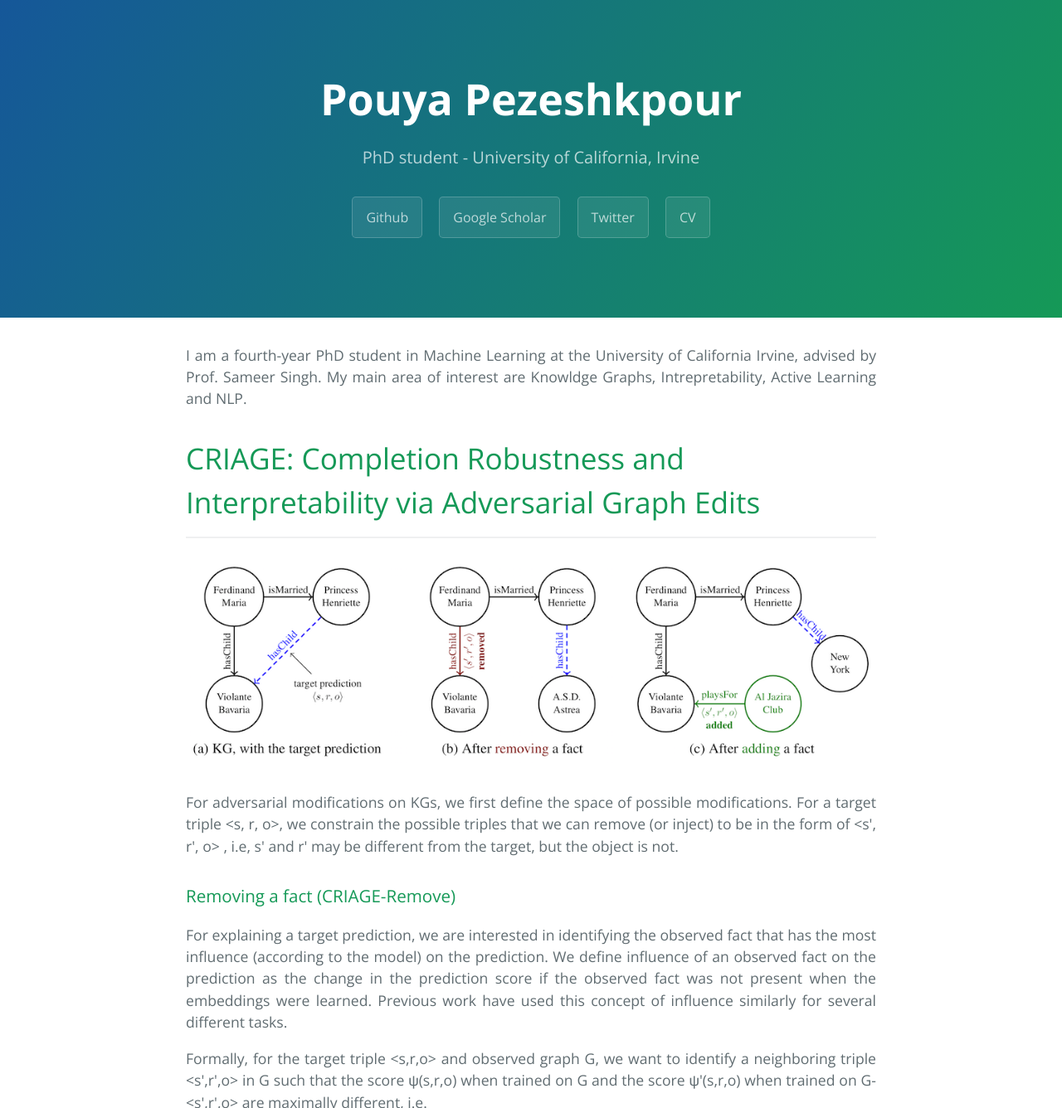
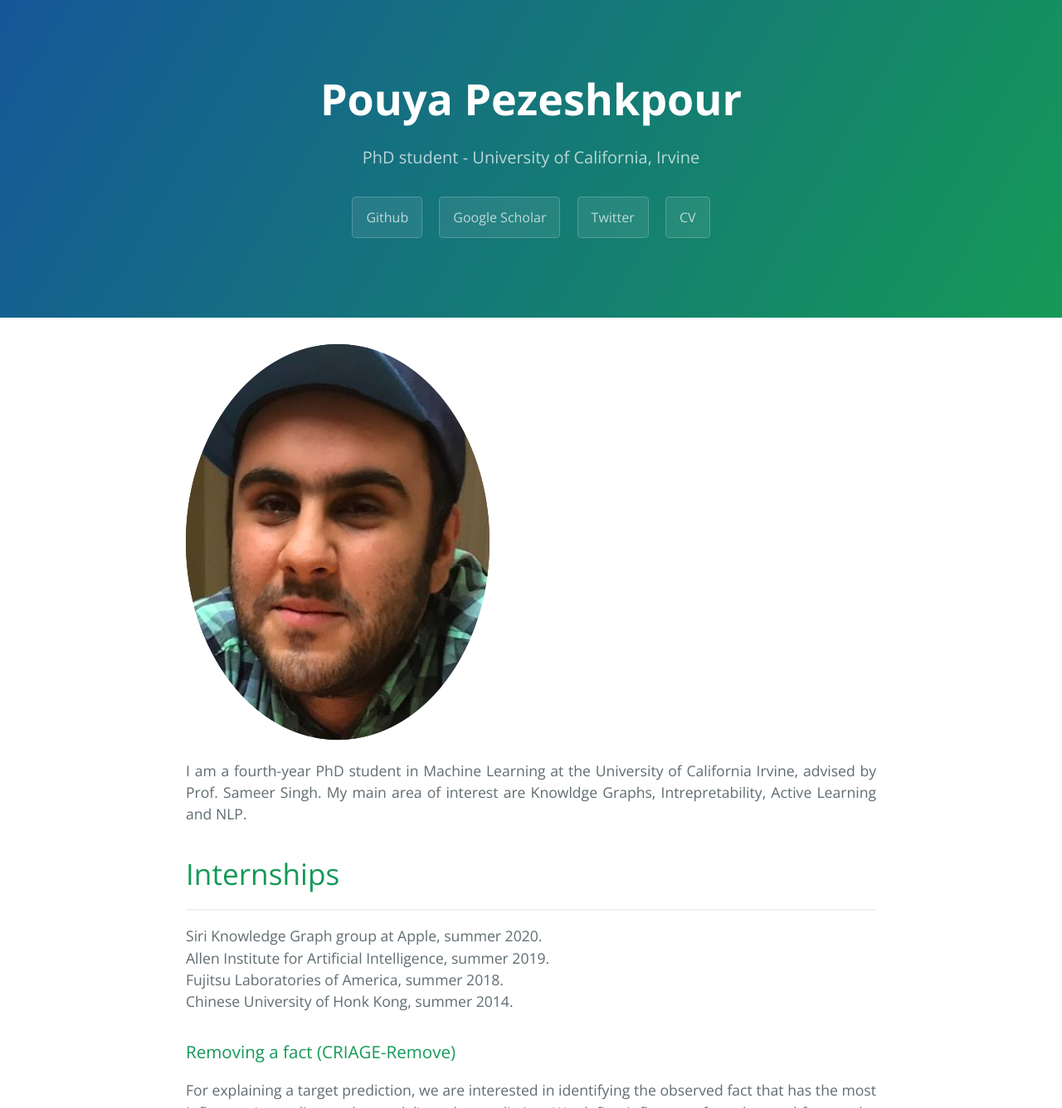
Before and after one commit to pouyapez/pouyapez.github.io, a Jekyll site: the page built from index.md, in a window 1280 px wide and 1400 px high, cut to the strip 0-1336 px from the top of the window. Shown: the whole strip at 83% size. Built offline with Jekyll 4.4.1, drawn with Linux system fonts in a browser that asks for light colours.

Commit message:
Update index.md

```diff
--- a/index.md
+++ b/index.md
@@ -1,19 +1,21 @@
 ---
 layout: default
 ---
+
+![Branching](/images/face.png)
 <p align="justify">
 I am a fourth-year PhD student in Machine Learning at the University of California Irvine, advised by Prof. Sameer Singh. My main area of interest are Knowldge Graphs, Intrepretability, Active Learning and NLP.
 </p>
 
-# CRIAGE: Completion Robustness and Interpretability via Adversarial Graph Edits
+# Internships
 
 * * *
 
-![Branching](/images/criage.png)
-
 <p align="justify">
-For adversarial modifications on KGs, we first define the space of possible modifications.
-For a target triple <s, r, o>, we constrain the possible triples that we can remove (or inject) to be in the form of <s', r', o> , i.e, s' and r' may be different from the target, but the object is not.
+Siri Knowledge Graph group at Apple, summer 2020. <br>
+Allen Institute for Artificial Intelligence, summer 2019. <br>
+Fujitsu Laboratories of America, summer 2018. <br>
+Chinese University of Honk Kong, summer 2014.
 </p>
 
 ### Removing a fact (CRIAGE-Remove)
```
